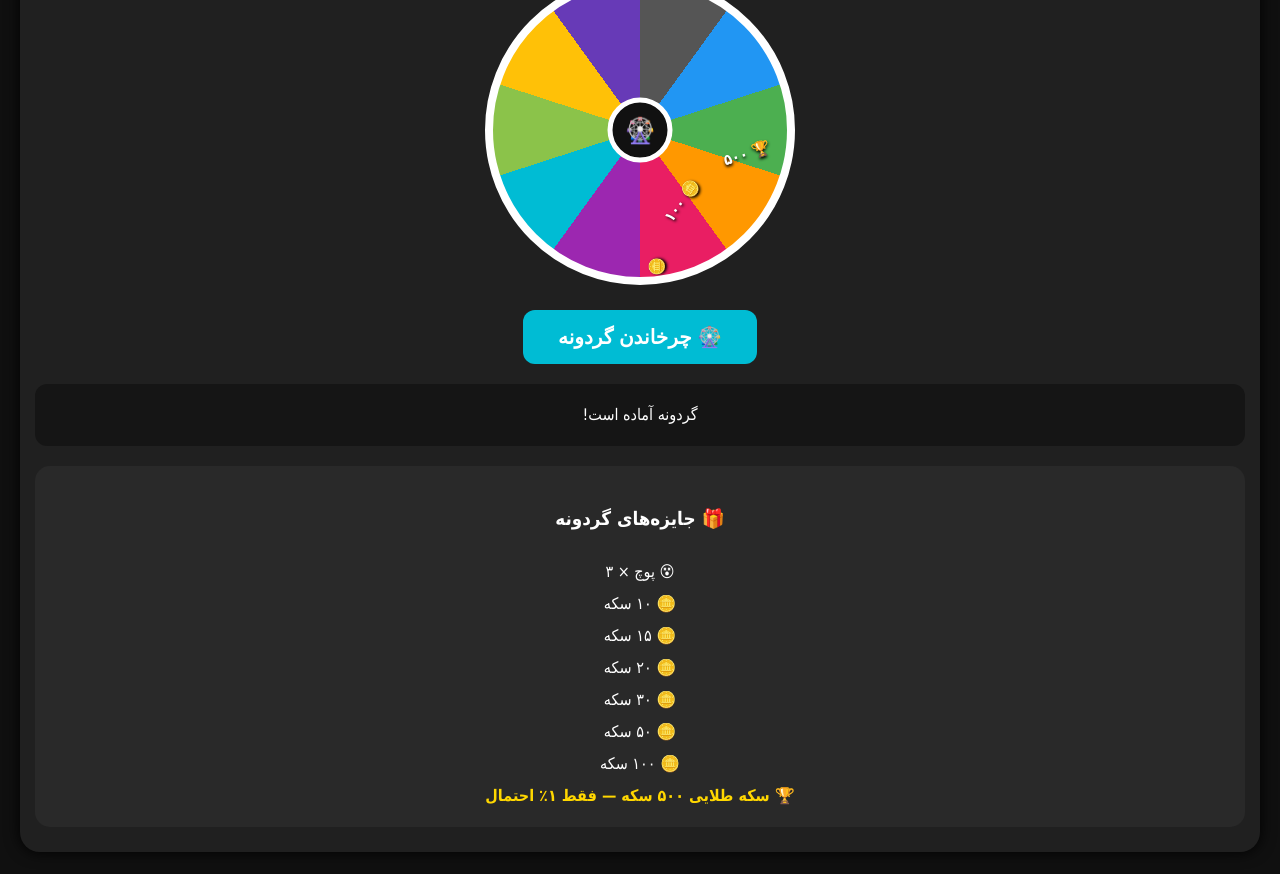
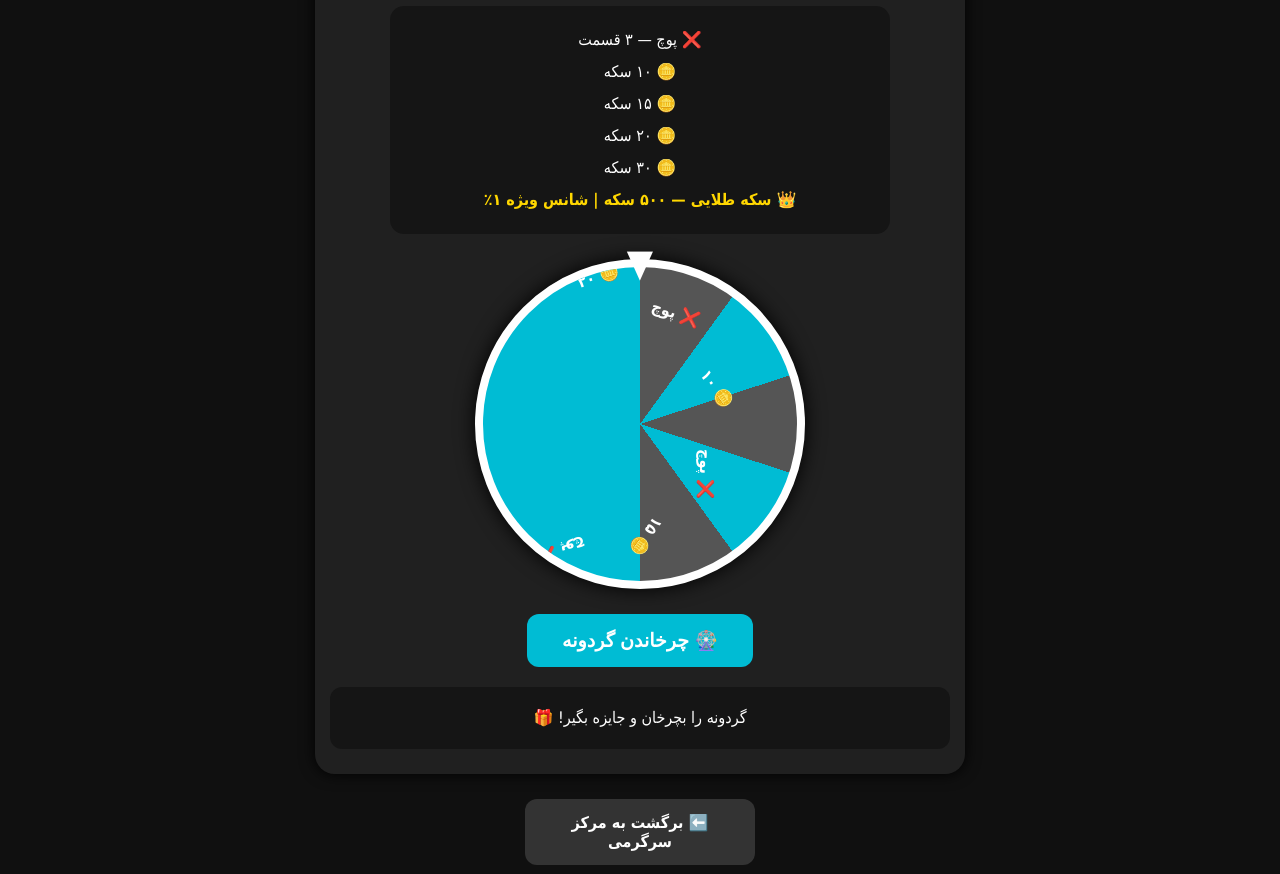
Before and after one commit to babakkazemi671-afk/gamimod, a plain HTML site: page wheel.html in a window 1280 px wide. Shown: the part 346-1220 px from the top of the page. Drawn offline with Linux system fonts and the light colour scheme.

Commit message:
Update wheel.html

```diff
--- a/wheel.html
+++ b/wheel.html
@@ -38,110 +38,115 @@ header{
 }
 
 .game{
-    margin:20px;
+    width:94%;
+    max-width:650px;
+    margin:20px auto;
     padding:25px 15px;
     background:#202020;
     border-radius:20px;
     box-shadow:0 0 15px #000;
 }
 
-.pointer{
-    font-size:40px;
-    margin-bottom:-10px;
+.wheel-wrap{
     position:relative;
-    z-index:10;
+    width:330px;
+    max-width:90vw;
+    height:330px;
+    margin:25px auto;
 }
 
-/* گردونه */
-
 .wheel{
-    width:310px;
-    height:310px;
-    max-width:90vw;
-    max-height:90vw;
-    margin:0 auto 25px;
+    width:100%;
+    height:100%;
     border-radius:50%;
     border:8px solid white;
     position:relative;
     overflow:hidden;
-    background:conic-gradient(
+    transition:transform 4s cubic-bezier(.12,.8,.18,1);
+    background:
+    conic-gradient(
         #555 0deg 36deg,
-        #2196f3 36deg 72deg,
-        #4caf50 72deg 108deg,
-        #ff9800 108deg 144deg,
-        #e91e63 144deg 180deg,
-        #9c27b0 180deg 216deg,
+        #00bcd4 36deg 72deg,
+        #555 72deg 108deg,
+        #00bcd4 108deg 144deg,
+        #555 144deg 180deg,
+        #00bcd4 180deg 216deg,
         #00bcd4 216deg 252deg,
-        #8bc34a 252deg 288deg,
-        #ffc107 288deg 324deg,
-        #673ab7 324deg 360deg
+        #00bcd4 252deg 288deg,
+        #00bcd4 288deg 324deg,
+        #00bcd4 324deg 360deg
     );
-    transition:transform 5s cubic-bezier(.15,.8,.25,1);
+    box-shadow:0 0 20px #000;
 }
-
-/* نوشته های گردونه */
 
 .label{
     position:absolute;
-    left:50%;
-    top:50%;
     width:100%;
     height:100%;
-    transform-origin:center;
+    top:0;
+    left:0;
+    font-weight:bold;
+    font-size:16px;
 }
 
 .label span{
     position:absolute;
     left:50%;
-    top:8px;
-    transform:translateX(-50%);
-    font-size:15px;
-    font-weight:bold;
-    white-space:nowrap;
-    text-shadow:0 2px 3px #000;
+    top:50%;
+    transform-origin:0 0;
+    width:120px;
+    margin-left:-60px;
+    margin-top:-10px;
 }
 
-.l1{transform:rotate(18deg);}
-.l2{transform:rotate(54deg);}
-.l3{transform:rotate(90deg);}
-.l4{transform:rotate(126deg);}
-.l5{transform:rotate(162deg);}
-.l6{transform:rotate(198deg);}
-.l7{transform:rotate(234deg);}
-.l8{transform:rotate(270deg);}
-.l9{transform:rotate(306deg);}
-.l10{transform:rotate(342deg);}
+.l1{transform:rotate(18deg) translateY(-135px);}
+.l2{transform:rotate(54deg) translateY(-135px);}
+.l3{transform:rotate(90deg) translateY(-135px);}
+.l4{transform:rotate(126deg) translateY(-135px);}
+.l5{transform:rotate(162deg) translateY(-135px);}
+.l6{transform:rotate(198deg) translateY(-135px);}
+.l7{transform:rotate(234deg) translateY(-135px);}
+.l8{transform:rotate(270deg) translateY(-135px);}
+.l9{transform:rotate(306deg) translateY(-135px);}
+.l10{transform:rotate(342deg) translateY(-135px);}
 
-.center{
+.pointer{
     position:absolute;
-    width:65px;
-    height:65px;
-    border-radius:50%;
-    background:#111;
-    border:5px solid white;
+    top:-18px;
     left:50%;
-    top:50%;
-    transform:translate(-50%,-50%);
+    transform:translateX(-50%);
     z-index:5;
-    display:flex;
-    align-items:center;
-    justify-content:center;
-    font-size:25px;
+    font-size:38px;
 }
 
 .spin{
+    padding:15px 35px;
+    border:0;
+    border-radius:12px;
     background:#00bcd4;
-    border:0;
     color:white;
-    padding:15px 35px;
-    border-radius:12px;
-    font-size:20px;
+    font-size:19px;
     font-weight:bold;
     cursor:pointer;
 }
 
 .spin:disabled{
     background:#555;
+    cursor:not-allowed;
+}
+
+.prizes{
+    margin:20px auto;
+    max-width:500px;
+    padding:18px;
+    background:#151515;
+    border-radius:14px;
+    line-height:2;
+}
+
+.gold{
+    color:#ffd700;
+    font-weight:bold;
 }
 
 .result{
@@ -150,19 +155,6 @@ header{
     background:#151515;
     border-radius:12px;
     line-height:2;
-}
-
-.prizes{
-    margin-top:20px;
-    padding:15px;
-    background:#292929;
-    border-radius:15px;
-    line-height:2;
-}
-
-.gold{
-    color:#ffd700;
-    font-weight:bold;
 }
 
 .back{
@@ -190,42 +182,32 @@ header{
 </div>
 </section>
 <section class="game">
+<h2>🎁 جایزه‌های گردونه</h2>
+<div class="prizes">
+❌ پوچ — ۳ قسمت<br>
+🪙 ۱۰ سکه<br>
+🪙 ۱۵ سکه<br>
+🪙 ۲۰ سکه<br>
+🪙 ۳۰ سکه<br>
+<span class="gold">👑 سکه طلایی — ۵۰۰ سکه | شانس ویژه ۱٪</span>
+</div>
+<div class="wheel-wrap">
 <div class="pointer">
-🔻
+▼
 </div>
 <div class="wheel" id="wheel">
-<div class="label l1">
-<span>😵 پوچ</span>
+<div class="label">
+<span class="l1">❌ پوچ</span>
+<span class="l2">🪙 ۱۰</span>
+<span class="l3">❌ پوچ</span>
+<span class="l4">🪙 ۱۵</span>
+<span class="l5">❌ پوچ</span>
+<span class="l6">🪙 ۲۰</span>
+<span class="l7">🪙 ۳۰</span>
+<span class="l8">🪙 ۱۰</span>
+<span class="l9">🪙 ۱۵</span>
+<span class="l10">🪙 ۲۰</span>
 </div>
-<div class="label l2">
-<span>😵 پوچ</span>
-</div>
-<div class="label l3">
-<span>😵 پوچ</span>
-</div>
-<div class="label l4">
-<span>🪙 ۱۰</span>
-</div>
-<div class="label l5">
-<span>🪙 ۱۵</span>
-</div>
-<div class="label l6">
-<span>🪙 ۲۰</span>
-</div>
-<div class="label l7">
-<span>🪙 ۳۰</span>
-</div>
-<div class="label l8">
-<span>🪙 ۵۰</span>
-</div>
-<div class="label l9">
-<span>🪙 ۱۰۰</span>
-</div>
-<div class="label l10">
-<span>🏆 ۵۰۰</span>
-</div>
-<div class="center">
-🎡
 </div>
 </div>
 <button
@@ -235,22 +217,7 @@ onclick="spinWheel()">
 🎡 چرخاندن گردونه
 </button>
 <div class="result" id="result">
-گردونه آماده است!
-</div>
-<div class="prizes">
-<h3>
-🎁 جایزه‌های گردونه
-</h3>
-😵 پوچ × ۳<br>
-🪙 ۱۰ سکه<br>
-🪙 ۱۵ سکه<br>
-🪙 ۲۰ سکه<br>
-🪙 ۳۰ سکه<br>
-🪙 ۵۰ سکه<br>
-🪙 ۱۰۰ سکه<br>
-<span class="gold">
-🏆 سکه طلایی ۵۰۰ سکه — فقط ۱٪ احتمال
-</span>
+گردونه را بچرخان و جایزه بگیر! 🎁
 </div>
 </section>
 <a class="back" href="coin.html">
@@ -259,7 +226,7 @@ onclick="spinWheel()">
 <script>
 
 /* =========================
-   موجودی مشترک
+   سکه مشترک
 ========================= */
 
 let coins =
@@ -298,6 +265,10 @@ updateCoins();
 let spinning = false;
 
 
+/* =========================
+   چرخاندن
+========================= */
+
 function spinWheel(){
 
     if(spinning){
@@ -306,7 +277,9 @@ function spinWheel(){
 
     }
 
+
     spinning = true;
+
 
     document.getElementById(
         "spinButton"
@@ -314,101 +287,92 @@ function spinWheel(){
 
 
     /*
-       ۵۰۰ سکه طلایی:
-       دقیقاً ۱٪ احتمال
-
-       بقیه:
-       پوچ ×۳
-       ۱۰
-       ۱۵
-       ۲۰
-       ۳۰
-       ۵۰
-       ۱۰۰
+       جایزه طلایی:
+       فقط ۱٪ احتمال
     */
 
-    let random =
-    Math.random() * 100;
+    let gold =
+    Math.random() < 0.01;
 
 
     let reward;
 
 
-    if(random < 1){
+    if(gold){
 
         reward = 500;
 
     }
 
-    else if(random < 15){
-
-        reward = 100;
-
-    }
-
-    else if(random < 29){
-
-        reward = 50;
-
-    }
-
-    else if(random < 43){
-
-        reward = 30;
-
-    }
-
-    else if(random < 57){
-
-        reward = 20;
-
-    }
-
-    else if(random < 71){
-
-        reward = 15;
-
-    }
-
-    else if(random < 85){
-
-        reward = 10;
-
-    }
-
     else{
 
-        reward = 0;
+        /*
+           ۱۰ بخش اصلی:
+
+           ۳ پوچ
+           ۲ × ۱۰
+           ۲ × ۱۵
+           ۲ × ۲۰
+           ۱ × ۳۰
+        */
+
+        const prizes = [
+            0,
+            10,
+            0,
+            15,
+            0,
+            20,
+            30,
+            10,
+            15,
+            20
+        ];
+
+
+        reward =
+        prizes[
+            Math.floor(
+                Math.random() *
+                prizes.length
+            )
+        ];
 
     }
 
 
     /*
-       چرخش ظاهری
+       چرخش نمایشی
     */
 
-    let rotation =
-    1800 +
-    Math.floor(
-        Math.random()*360
+    const wheel =
+    document.getElementById(
+        "wheel"
     );
 
 
-    document.getElementById(
-        "wheel"
-    ).style.transform =
-    "rotate(" + rotation + "deg)";
+    const rotation =
+    1440 +
+    Math.floor(
+        Math.random() * 360
+    );
 
 
-    setTimeout(function(){
+    wheel.style.transform =
+    "rotate(" +
+    rotation +
+    "deg)";
 
+
+    setTimeout(
+    function(){
 
         if(reward === 0){
 
             document.getElementById(
                 "result"
             ).innerHTML =
-            "😵 پوچ شد!<br>" +
+            "❌ پوچ شد!<br>" +
             "این بار سکه‌ای نگرفتی.";
 
         }
@@ -419,11 +383,13 @@ function spinWheel(){
 
             saveCoins();
 
+
             document.getElementById(
                 "result"
             ).innerHTML =
-            "🏆🔥 سکه طلایی پیدا کردی!<br>" +
-            "+500 🪙";
+            "👑🔥 سکه طلایی!<br>" +
+            "+500 🪙<br>" +
+            "شانس این جایزه: ۱٪";
 
         }
 
@@ -433,27 +399,31 @@ function spinWheel(){
 
             saveCoins();
 
+
             document.getElementById(
                 "result"
             ).innerHTML =
-            "🎉 تبریک!<br>" +
-            "+" + reward +
-            " 🪙 سکه گرفتی!";
+            "🎉 برنده شدی!<br>" +
+            "+ " +
+            reward +
+            " 🪙";
 
         }
 
 
         spinning = false;
 
+
         document.getElementById(
             "spinButton"
         ).disabled = false;
 
 
-    },5000);
+    },4200);
 
 }
 
 </script>
 </body>
-  </html>
+
+</html>
```
